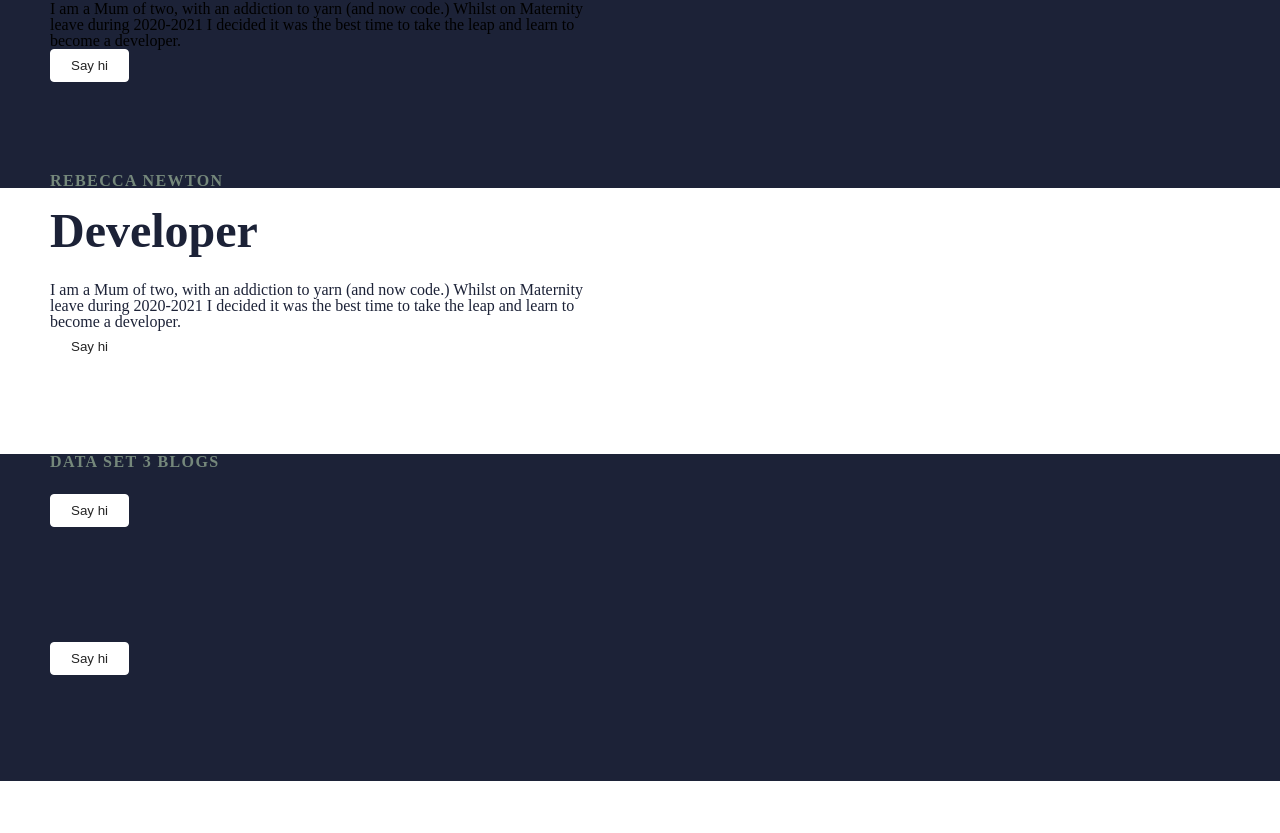
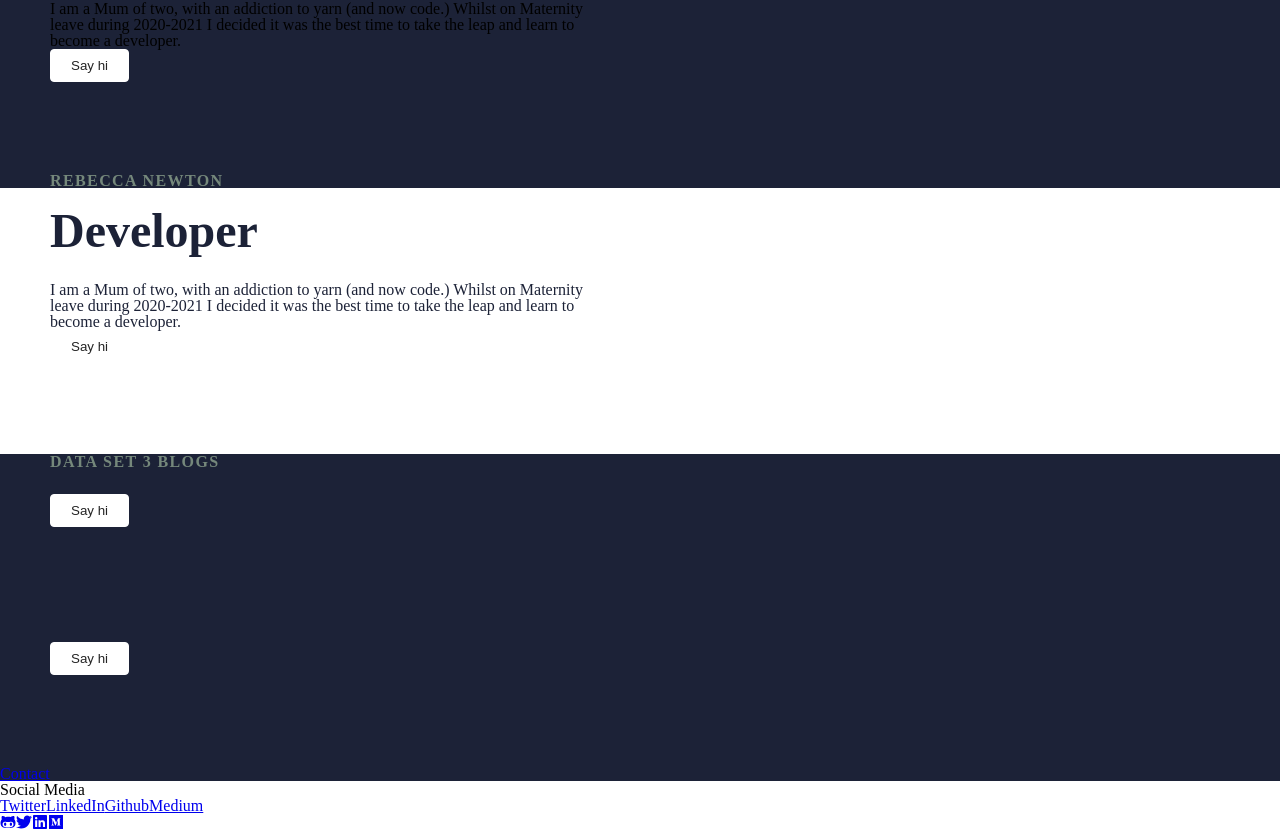
Before and after one commit to iambexnewton/react-portfolio, a React (Create React App) app: page / in a window 1280 px wide. Shown: the part 188-1021 px from the top of the page. Before the commit the page ends 969 px from the top, so only its background shows below. Built offline with nearby package versions, Linux system fonts and the light colour scheme; the HTML template or start-up script is replaced by a standard one.

Commit message:
footer ready to style

```diff
--- a/src/App.js
+++ b/src/App.js
@@ -2,7 +2,8 @@ import React from 'react';
 import Navbar from './components/Navbar';
 import { BrowserRouter as Router, Switch, Route } from 'react-router-dom';
 import './reset.css';
-import Homepage from './components/pages/Homepage/Homepage';
+import Homepage from './components/pages/Homepage/Homepage.js';
+import Footer from './components/pages/Footer/Footer.js';
 
 function App() {
   return (
@@ -11,6 +12,7 @@ function App() {
       <Switch>
         <Route path="/" exact component={Homepage} />
       </Switch>
+      <Footer />
     </Router>
   );
 }
--- a/src/components/Navbar.js
+++ b/src/components/Navbar.js
@@ -4,7 +4,7 @@ import { Link } from 'react-router-dom';
 import { FaBars, FaTimes } from 'react-icons/fa';
 import { Button } from '../button';
 import './Navbar.css';
-import { IconContext } from 'react-icons/lib';
+// import { IconContext } from 'react-icons/lib';
 
 function Navbar() {
   const [click, setClick] = useState(false);
--- a/src/components/pages/Footer/Footer.js
+++ b/src/components/pages/Footer/Footer.js
@@ -0,0 +1,68 @@
+import React from 'react';
+import './Footer.css';
+import { Button } from '../../../button';
+import { Link } from 'react-router-dom';
+import { FaGithubAlt, FaTwitter, FaLinkedin, FaMedium } from 'react-icons/fa';
+
+function Footer() {
+  return (
+    <div className="footer-container">
+      <div className="footer-links">
+        <div className="footer-link-wrapper">
+          <div className="footer-link-items">
+            <div></div>
+            <Link to="/">Contact</Link>
+          </div>
+        </div>
+        <div className="footer-link-wrapper">
+          <div className="footer-link-items">
+            <h2>Social Media</h2>
+            <Link to="/">Twitter</Link>
+            <Link to="/">LinkedIn</Link>
+            <Link to="/">Github</Link>
+            <Link to="/">Medium</Link>
+          </div>
+        </div>
+      </div>
+      <section className="social-media">
+        <div className="social-media-wrap">
+          <Link
+            className="social-icon-link"
+            to="/"
+            target="_blank"
+            aria-label="Github"
+          >
+            <FaGithubAlt />
+          </Link>
+
+          <Link
+            className="social-icon-link"
+            to="/"
+            target="_blank"
+            aria-label="Twitter"
+          >
+            <FaTwitter />
+          </Link>
+          <Link
+            className="social-icon-link"
+            to="/"
+            target="_blank"
+            aria-label="LinkedIn"
+          >
+            <FaLinkedin />
+          </Link>
+          <Link
+            className="social-icon-link"
+            to="/"
+            target="_blank"
+            aria-label="Medium"
+          >
+            <FaMedium />
+          </Link>
+        </div>
+      </section>
+    </div>
+  );
+}
+
+export default Footer;
```
